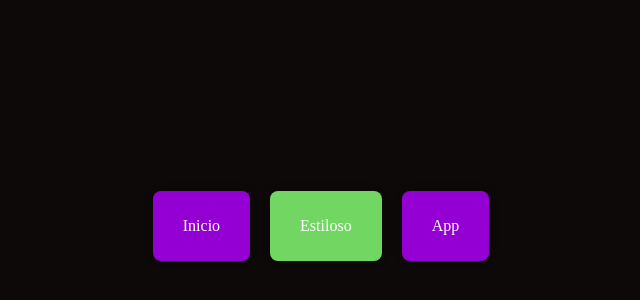
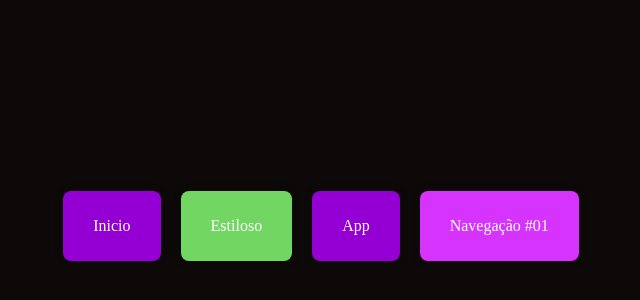
Before and after one commit to kazuohagy/fundamentos, a Next.js app: page / in a window 1280 px wide. Shown: the part 174-474 px from the top of the page, without its empty margins (319-959 px from the left). Built offline with nearby package versions, Linux system fonts and the light colour scheme.

Commit message:
index.jsx

```diff
--- a/src/pages/index.jsx
+++ b/src/pages/index.jsx
@@ -6,6 +6,7 @@ export default function inicio() {
             <Navegador destino="/" texto="Inicio" cor="#9400d3" />
             <Navegador destino="/estiloso" texto="Estiloso"  />
             <Navegador destino="/app" texto="App" cor="#9400d3" />
+            <Navegador destino="/navegacao" texto="Navegação #01" cor="#D733FF" />
         </div>
     )
 }
```
